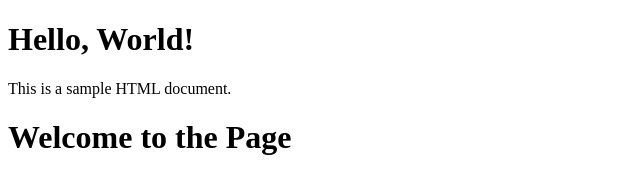
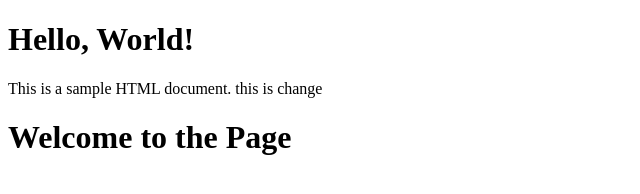
Before and after one commit to Nirmal-pandey1/Git-Tut, a plain HTML site: page index.html in a window 1280 px wide. Shown: the whole page, without its empty margins (0-640 px from the left). Drawn offline with Linux system fonts and the light colour scheme.

Commit message:
version 5

```diff
--- a/index.html
+++ b/index.html
@@ -7,7 +7,7 @@
 </head>
 <body>
     <h1>Hello, World!</h1>
-    <p>This is a sample HTML document.</p>
+    <p>This is a sample HTML document. this is change</p>
     <h1>Welcome to the Page</h1>
 </body>
 </html>
```
